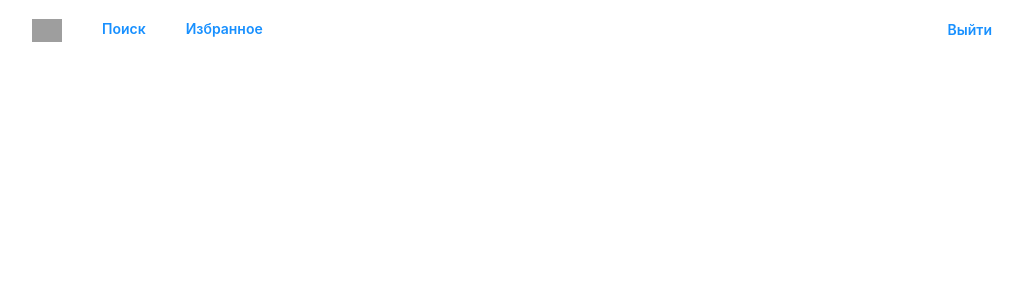
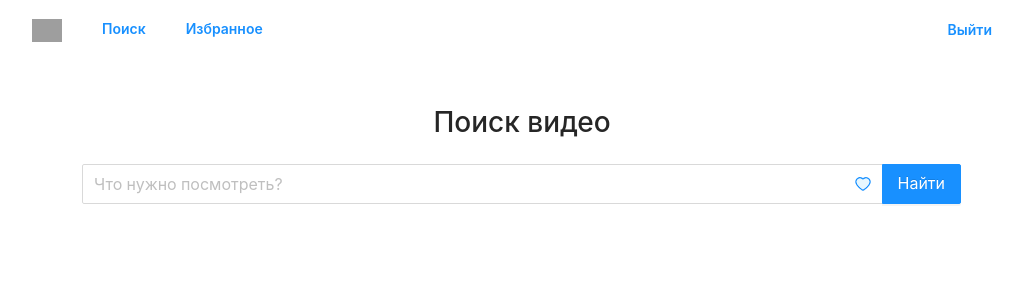
Before and after one commit to antares-public/youtube-api, a React (Create React App) app: page / in a window 1280 px wide. Shown: the top 300 px of the page, without its empty margins (118-1141 px from the left). Built offline with nearby package versions, Linux system fonts and the light colour scheme; sample sign-in values are in the browser's storage; grey boxes are pictures that could not be loaded.

Commit message:
some changes

```diff
--- /dev/null
+++ b/src/Reducers/FavoriteReducer.ts
@@ -0,0 +1,6 @@
+export default function FavoriteReducer(state = {}, action: { type: string }) {
+  switch (action.type) {
+    default:
+      return state;
+  }
+}
--- /dev/null
+++ b/src/Reducers/InitReducer.ts
@@ -0,0 +1,18 @@
+import { ITokenState, ITokenAction } from "./../interfaces";
+import { NEW_USER_TOKEN, REMOVE_USER_TOKEN } from "./../Actions/ActionTypes";
+
+const initialState: ITokenState = { token: localStorage.getItem("user") };
+
+export default function InitReducer(
+  state = initialState,
+  action: ITokenAction
+) {
+  switch (action.type) {
+    case NEW_USER_TOKEN:
+      return { token: action.token };
+    case REMOVE_USER_TOKEN:
+      return { token: "" };
+    default:
+      return state;
+  }
+}
--- /dev/null
+++ b/src/Reducers/RootReducer.ts
@@ -0,0 +1,8 @@
+import { combineReducers } from "redux";
+import FavoriteReducer from "./FavoriteReducer";
+import InitReducer from "./InitReducer";
+
+export const RootReducer = combineReducers({
+  auth: InitReducer,
+  important: FavoriteReducer,
+});
--- a/src/Store.ts
+++ b/src/Store.ts
@@ -1,22 +1,7 @@
 import { createStore, applyMiddleware } from "redux";
 import thunk from "redux-thunk";
-import { IState } from "./interfaces";
+import { RootReducer } from "./Reducers/RootReducer";
 
-import { NEW_USER_TOKEN, REMOVE_USER_TOKEN } from "./Actions/ActionTypes";
-
-const initialState: IState = { token: localStorage.getItem("user") };
-
-function state(state = initialState, action: any) {
-  switch (action.type) {
-    case NEW_USER_TOKEN:
-      return { token: action.token };
-    case REMOVE_USER_TOKEN:
-      return { token: "" };
-    default:
-      return state;
-  }
-}
-
-const Store = createStore(state, applyMiddleware(thunk));
+const Store = createStore(RootReducer, applyMiddleware(thunk));
 
 export default Store;
--- a/src/components/App.tsx
+++ b/src/components/App.tsx
@@ -10,18 +10,21 @@ import Navbar from "./../components/Navbar";
 
 export const App: React.FC = () => (
   <Switch>
+    <>
       <Route path="/login" component={Login} />
 
       <div>
         <Navbar />
         <Container>
           <Route path="/search" exact component={Home} />
+          <Route path="/" exact component={Home} />
           <Route path="/favorites" exact component={Favorites} />
         </Container>
       </div>
+    </>
   </Switch>
 );
 
 const Container = styled.div`
-  padding: 0 100px;
+  padding: 40px 200px;
 `;
--- a/src/pages/Favorites.tsx
+++ b/src/pages/Favorites.tsx
@@ -1,17 +1,17 @@
 import React from "react";
 import { connect } from "react-redux";
 import { Redirect } from "react-router-dom";
-import { IState } from "../interfaces";
+import { ITokenState } from "../interfaces";
 
 const Favorites: React.FC<{ currentToken?: string }> = ({ currentToken }) => {
   if (!currentToken) {
     return <Redirect to="/login" />;
   }
-  return <h1>Favorites</h1>;
+  return <h1>Избранное</h1>;
 };
 
-const mapStateToProps = (state: IState) => ({
-  currentToken: state.token,
+const mapStateToProps = (state: { auth: ITokenState }) => ({
+  currentToken: state.auth.token,
 });
 
 export default connect(mapStateToProps, null)(Favorites);
--- a/src/pages/Home.tsx
+++ b/src/pages/Home.tsx
@@ -1,11 +1,11 @@
 import React, { useState, Fragment } from "react";
-import { Input } from "antd";
+import { Input, Tooltip } from "antd";
 import { VideoList } from "../components/VideoList";
 import { VideoTable } from "../components/VideoTable";
 import styled from "styled-components";
-import { Redirect } from "react-router-dom";
+import { Redirect, NavLink } from "react-router-dom";
 import { MenuOutlined, TableOutlined, HeartTwoTone } from "@ant-design/icons";
-import { IState } from "../interfaces";
+import { ITokenState } from "../interfaces";
 
 import { connect } from "react-redux";
 
@@ -38,6 +38,10 @@ const Home: React.FC<{ currentToken?: string }> = ({ currentToken }) => {
     }
   }
 
+  const saveToFavorite = () => {
+    // в state => храниоище закинуть запрос keywords
+  };
+
   return (
     <Fragment>
       <Container>
@@ -45,9 +49,20 @@ const Home: React.FC<{ currentToken?: string }> = ({ currentToken }) => {
         <Search
           placeholder="Что нужно посмотреть?"
           enterButton="Найти"
-          allowClear
           size="large"
-          suffix={<Heart />}
+          suffix={
+            <Tooltip
+              placement="bottom"
+              title={() => (
+                <p>
+                  Поиск будет сохранен в разделе «Избранное»
+                  <br /> <NavLink to="/favorites">Перейти в избранное</NavLink>
+                </p>
+              )}
+            >
+              <Heart onClick={() => saveToFavorite()} />
+            </Tooltip>
+          }
           onSearch={(value: string) => searchYoutube(value)}
         />
         {video && (
@@ -71,13 +86,15 @@ const Home: React.FC<{ currentToken?: string }> = ({ currentToken }) => {
   );
 };
 
-const mapStateToProps = (state: IState) => ({
-  currentToken: state.token,
+const mapStateToProps = (state: { auth: ITokenState }) => ({
+  currentToken: state.auth.token,
 });
 
 export default connect(mapStateToProps, null)(Home);
 
-const Heart = styled(HeartTwoTone)``;
+const Heart = styled(HeartTwoTone)`
+  color: red;
+`;
 
 const Header = styled.div`
   display: flex;
@@ -92,7 +109,6 @@ const Table = styled(TableOutlined)`
 `;
 
 const Container = styled.div`
-  padding: 40px 100px;
   overflow-y: auto;
 
   text-align: center;
--- a/src/pages/Login.tsx
+++ b/src/pages/Login.tsx
@@ -6,7 +6,7 @@ import { Input, Button } from "antd";
 import styled from "styled-components";
 
 import { createNewToken } from "../Actions/CreateNewToken";
-import { IState } from "../interfaces";
+import { ITokenState } from "../interfaces";
 import users from "../users.json";
 
 type LoginProps = {
@@ -69,8 +69,8 @@ const Login: React.FC<LoginProps> = ({ currentToken, createNewToken }) => {
     </Center>
   );
 };
-const mapStateToProps = (state: IState) => ({
-  currentToken: state.token,
+const mapStateToProps = (state: { auth: ITokenState }) => ({
+  currentToken: state.auth.token,
 });
 
 export default connect(mapStateToProps, { createNewToken })(Login);
```
Also changed, not shown: src/interfaces.ts (+6 -1 lines). Lines whose indentation alone changed are shown as unchanged.
